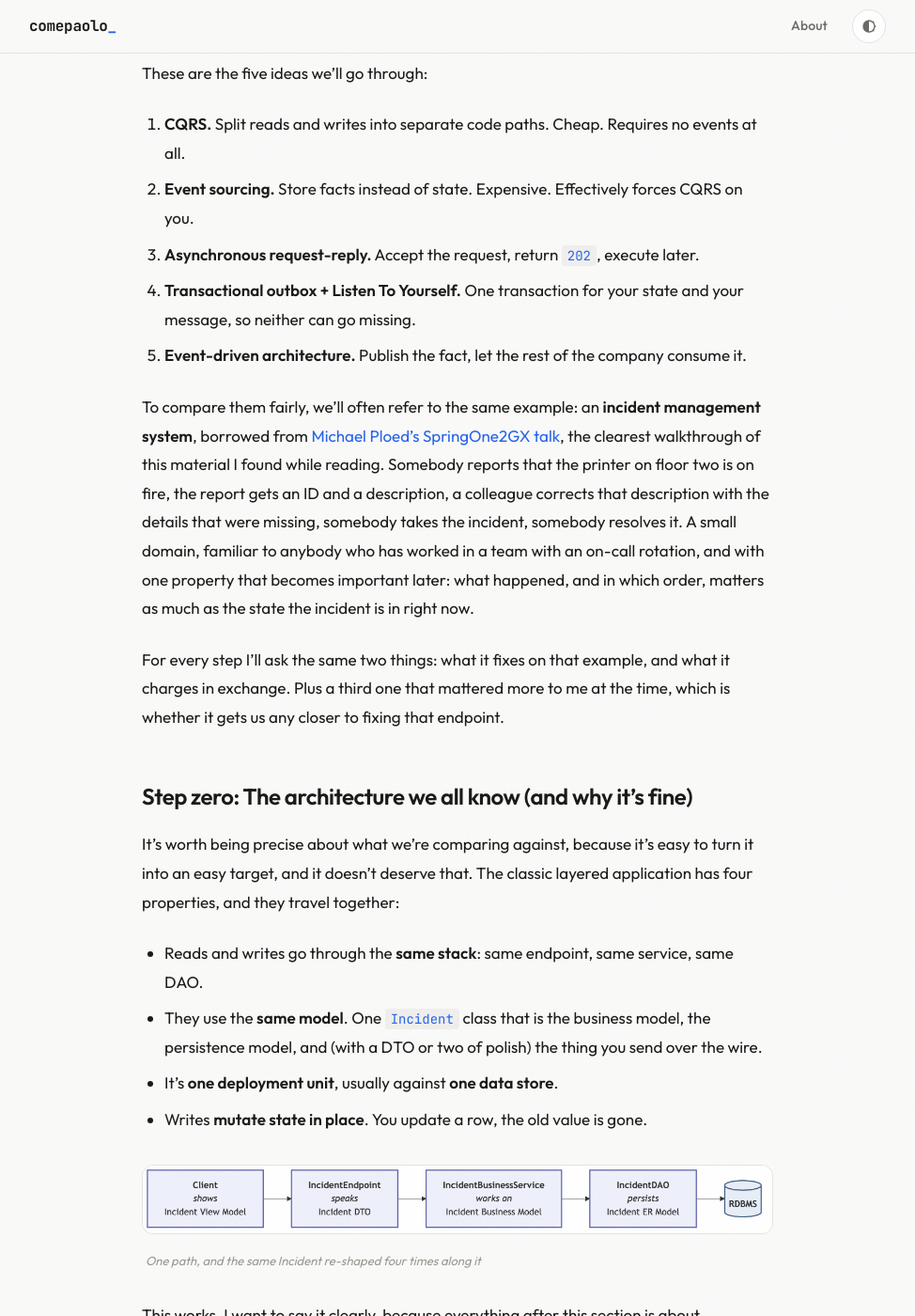
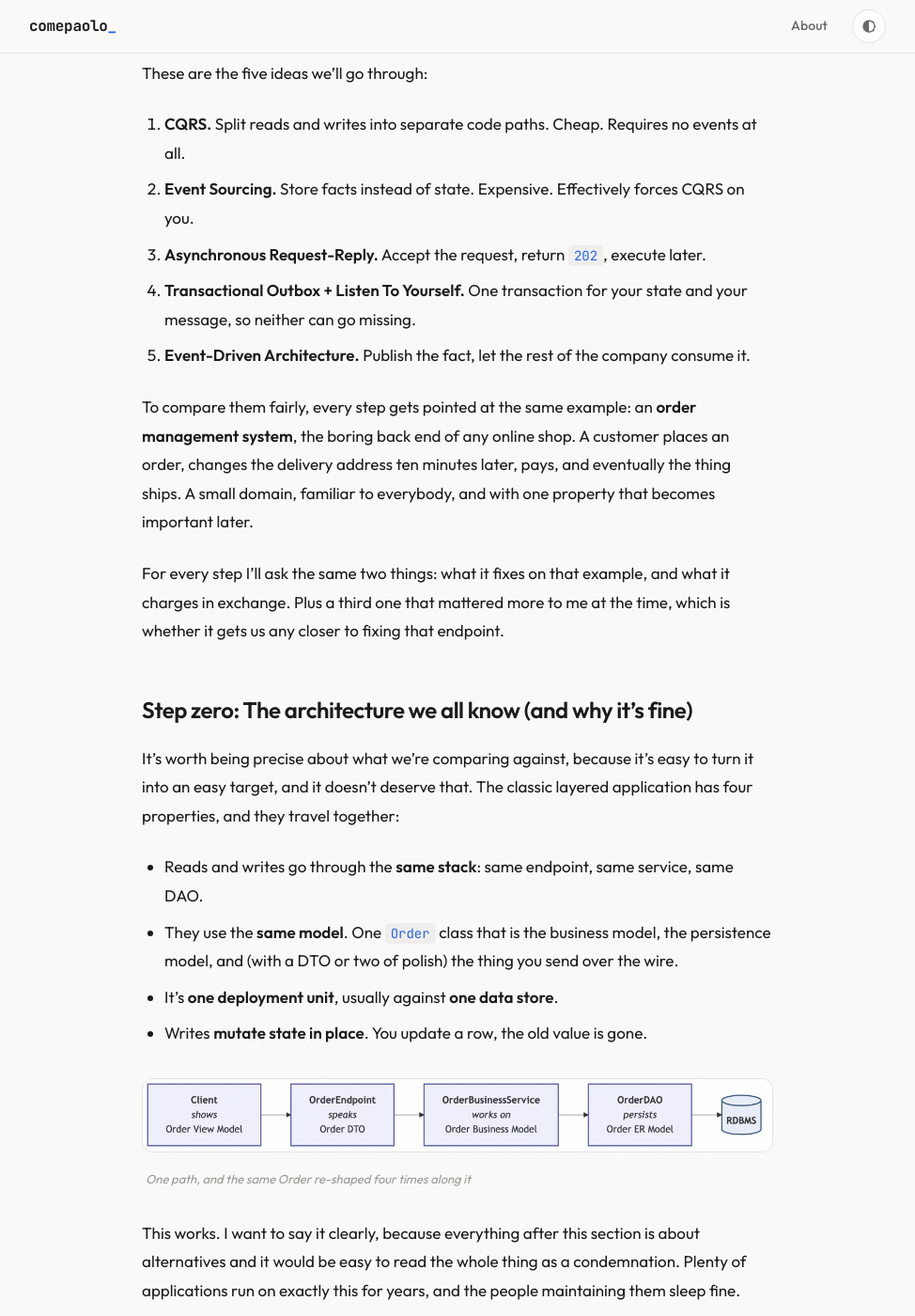
Before and after one commit to maldins46/comepaolo-blog-v2, a Jekyll site: the page built from _posts/2026-08-21-from-cqrs-to-event-driven-architecture.md, in a window 1280 px wide and 1400 px high, scrolled down 1358 px. Shown: the whole window at 94% size, without its empty margins (153-1127 px from the left). Built offline with Jekyll 4.4.1, drawn with Linux system fonts in a browser that asks for light colours; some of the changed text lies outside the part shown.

Commit message:
fix: Unified examples

````diff
--- a/_posts/2026-08-21-from-cqrs-to-event-driven-architecture.md
+++ b/_posts/2026-08-21-from-cqrs-to-event-driven-architecture.md
@@ -20,12 +20,12 @@ So take my hand, and let's walk through that investigation together. What I want
 These are the five ideas we'll go through:
 
 1. **CQRS.** Split reads and writes into separate code paths. Cheap. Requires no events at all.
-2. **Event sourcing.** Store facts instead of state. Expensive. Effectively forces CQRS on you.
-3. **Asynchronous request-reply.** Accept the request, return `202`, execute later.
-4. **Transactional outbox + Listen To Yourself.** One transaction for your state and your message, so neither can go missing.
-5. **Event-driven architecture.** Publish the fact, let the rest of the company consume it.
+2. **Event Sourcing.** Store facts instead of state. Expensive. Effectively forces CQRS on you.
+3. **Asynchronous Request-Reply.** Accept the request, return `202`, execute later.
+4. **Transactional Outbox + Listen To Yourself.** One transaction for your state and your message, so neither can go missing.
+5. **Event-Driven Architecture.** Publish the fact, let the rest of the company consume it.
 
-To compare them fairly, we'll often refer to the same example: an **incident management system**, borrowed from [Michael Ploed's SpringOne2GX talk](https://www.youtube.com/watch?v=A0goyZ9F4bg), the clearest walkthrough of this material I found while reading. Somebody reports that the printer on floor two is on fire, the report gets an ID and a description, a colleague corrects that description with the details that were missing, somebody takes the incident, somebody resolves it. A small domain, familiar to anybody who has worked in a team with an on-call rotation, and with one property that becomes important later: what happened, and in which order, matters as much as the state the incident is in right now.
+To compare them fairly, every step gets pointed at the same example: an **order management system**, the boring back end of any online shop. A customer places an order, changes the delivery address ten minutes later, pays, and eventually the thing ships. A small domain, familiar to everybody, and with one property that becomes important later.
 
 For every step I'll ask the same two things: what it fixes on that example, and what it charges in exchange. Plus a third one that mattered more to me at the time, which is whether it gets us any closer to fixing that endpoint.
 
@@ -34,13 +34,13 @@ For every step I'll ask the same two things: what it fixes on that example, and
 It's worth being precise about what we're comparing against, because it's easy to turn it into an easy target, and it doesn't deserve that. The classic layered application has four properties, and they travel together:
 
 - Reads and writes go through the **same stack**: same endpoint, same service, same DAO.
-- They use the **same model**. One `Incident` class that is the business model, the persistence model, and (with a DTO or two of polish) the thing you send over the wire.
+- They use the **same model**. One `Order` class that is the business model, the persistence model, and (with a DTO or two of polish) the thing you send over the wire.
 - It's **one deployment unit**, usually against **one data store**.
 - Writes **mutate state in place**. You update a row, the old value is gone.
 
 <figure>
-  <img src="{{ site.baseurl }}/assets/article_images/2026-08-21-from-cqrs-to-event-driven-architecture/01-layered.png" alt="The classic layered stack: client, endpoint, business service, DAO and database, each layer holding its own shape of the same Incident">
-  <figcaption>One path, and the same Incident re-shaped four times along it</figcaption>
+  <img src="{{ site.baseurl }}/assets/article_images/2026-08-21-from-cqrs-to-event-driven-architecture/01-layered.png" alt="The classic layered stack: client, endpoint, business service, DAO and database, each layer holding its own shape of the same Order">
+  <figcaption>One path, and the same Order re-shaped four times along it</figcaption>
 </figure>
 
 This works. I want to say it clearly, because everything after this section is about alternatives and it would be easy to read the whole thing as a condemnation. Plenty of applications run on exactly this for years, and the people maintaining them sleep fine.
@@ -61,11 +61,11 @@ Let's start with the definition, because the name is far heavier than the idea.
 That's all of it. A couple of objects inside one component, no broker, no event store anywhere in sight.
 
 <figure>
-  <img src="{{ site.baseurl }}/assets/article_images/2026-08-21-from-cqrs-to-event-driven-architecture/02-cqrs.png" alt="Plain CQRS: a command service with a rich write model and a query service with a flat read model, both against the same database">
+  <img src="{{ site.baseurl }}/assets/article_images/2026-08-21-from-cqrs-to-event-driven-architecture/02-cqrs.png" alt="Plain CQRS: an order command service with a rich write model and an order query service with a flat read model, both against the same database">
   <figcaption>The split is in the code, not in the infrastructure</figcaption>
 </figure>
 
-This alone addresses crack #1. Your write model can be a rich domain object with all its rules, your read model can be a flat denormalised thing that answers "all open incidents assigned to Marco, sorted by priority" in one query, and neither compromises for the other. No broker, no event store, no eventual consistency, no new operational work.
+This alone addresses crack #1. Your write model can be a rich domain object with all its rules, your read model can be a flat denormalised thing that answers "every unshipped order from this week, most valuable first" in one query, and neither compromises for the other. No broker, no event store, no eventual consistency, no new operational work.
 
 Worth saying once, since it confused me for weeks: CQRS and event sourcing are two separate patterns, and the dependency runs one way only. Event sourcing effectively forces CQRS on you, for reasons we'll get to. CQRS needs nothing from event sourcing at all. Greg Young, who coined the term, has been repeating this for years, in a post titled [*CQRS is not an Architecture*](https://gregfyoung.wordpress.com/2012/09/09/cqrs-is-not-an-architecture/). Almost every article presents them as one package, and I read them that way, which is why the cheap idea looked to me like it carried the expensive idea's price tag.
 
@@ -86,22 +86,22 @@ Two rules come with that definition. An event is something that **happened**, ne
 There aren't many moving parts: the **application** produces events, an **event queue** carries them (in practice a message broker), **event handlers** react to them, and the **event store** keeps them durably, forever. The ordered sequence flowing through all of it is the **event stream**.
 
 <figure>
-  <img src="{{ site.baseurl }}/assets/article_images/2026-08-21-from-cqrs-to-event-driven-architecture/03-event-sourcing.png" alt="Event sourcing building blocks: the application, an event queue carrying the incident events, event handlers, and the append-only event store">
+  <img src="{{ site.baseurl }}/assets/article_images/2026-08-21-from-cqrs-to-event-driven-architecture/03-event-sourcing.png" alt="Event sourcing building blocks: the application, an event queue carrying the order events, event handlers, and the append-only event store">
   <figcaption>The application appends facts, handlers react, the store keeps everything forever</figcaption>
 </figure>
 
 ### A worked example
 
-Back to the incident example now. A user submits an incident, someone corrects its description, someone resolves it.
+Back to the order example now. A customer places an order, then changes the delivery address, then the order ships.
 
 In the classic architecture, that's an `INSERT` and two `UPDATE`s, leaving one row in its final state. The description the user *originally* wrote is gone. When it changed, and to what, is gone.
 
 In an event-sourced system, that's three events, appended:
 
 ```
-IncidentReported(id=42, text="printer on fire", reportedBy=riccardo)
-IncidentTextChanged(id=42, text="printer on fire, floor 2, smoke visible")
-IncidentResolved(id=42, resolvedBy=marco, resolution="replaced fuser unit")
+OrderPlaced(id=42, customer=riccardo, items=[...], total=89.90)
+DeliveryAddressChanged(id=42, address="via Roma 12, Jesi")
+OrderShipped(id=42, carrier="BRT", tracking="0042ABC")
 ```
 
 Nothing was overwritten. Current state is what you get by replaying those three in order, and so is the state *as of yesterday*, if you replay only the events up to yesterday.
@@ -110,14 +110,14 @@ Nothing was overwritten. Current state is what you get by replaying those three
 
 Storing facts instead of state raises an obvious question. How do you query any of this?
 
-It's often said that event stores have terrible query performance, and that's not quite right. An event store is excellent at the one question it exists to answer: give me every event for aggregate 42, in order. That's an indexed range scan, and it's fast. What it cannot do is answer *your* question. "All open incidents assigned to Marco, sorted by priority" spans thousands of streams, and no index makes replaying all of them viable.
+It's often said that event stores have terrible query performance, and that's not quite right. An event store is excellent at the one question it exists to answer: give me every event for aggregate 42, in order. That's an indexed range scan, and it's fast. What it cannot do is answer *your* question. "Every unshipped order from this week, most valuable first" spans thousands of streams, and no index makes replaying all of them viable.
 
 So you build the answer in advance. An event handler subscribes to the stream and **projects** it into a read model shaped like the question, and if you can build one projection you can build several: one for the dashboard, one for the search box, another one holding last week's state if somebody asks for it. The application queries those, never the raw log.
 
 And that is CQRS, reached by necessity rather than by choice. Once your source of truth is an event stream, a separate read model isn't an option you evaluate, it's the only way to serve a query at all. This is why the two are almost always taught as one thing: the expensive pattern cannot work without the cheap one, so anybody explaining event sourcing has to explain CQRS on the way. What gets lost is that the reverse isn't true.
 
 <figure>
-  <img src="{{ site.baseurl }}/assets/article_images/2026-08-21-from-cqrs-to-event-driven-architecture/04-es-cqrs.png" alt="Event-sourced CQRS: the command service appends to the event store, snapshots are taken every N events, an event handler projects the stream into read models, and the query service reads those">
+  <img src="{{ site.baseurl }}/assets/article_images/2026-08-21-from-cqrs-to-event-driven-architecture/04-es-cqrs.png" alt="Event-sourced CQRS: the order command service appends to the event store, snapshots are taken every N events, an event handler projects the stream into read models, and the order query service reads those">
   <figcaption>The same split as before, with considerably more machinery</figcaption>
 </figure>
 
@@ -259,4 +259,4 @@ I never did end up needing an event store. What I needed was a table with a `sta
 
 ---
 
-*Michael Ploed's [SpringOne2GX 2015 talk on CQRS and Event Sourcing](https://www.youtube.com/watch?v=A0goyZ9F4bg) is the clearest single walkthrough of the event-sourced end of this story, and the source of the incident management example. For the case that CQRS is a much smaller thing than its reputation suggests, see Greg Young's [CQRS is not an Architecture](https://gregfyoung.wordpress.com/2012/09/09/cqrs-is-not-an-architecture/) and [Martin Fowler's bliki entry](https://martinfowler.com/bliki/CQRS.html). For a concrete outbox implementation in Spring Boot, [this repository](https://github.com/ChintaHari/springboot-transactional-outbox-pattern) is a good starting point.*
+*Michael Ploed's [SpringOne2GX 2015 talk on CQRS and Event Sourcing](https://www.youtube.com/watch?v=A0goyZ9F4bg) is the clearest single walkthrough of the event-sourced end of this story, and the source of the structure I followed here. For the case that CQRS is a much smaller thing than its reputation suggests, see Greg Young's [CQRS is not an Architecture](https://gregfyoung.wordpress.com/2012/09/09/cqrs-is-not-an-architecture/) and [Martin Fowler's bliki entry](https://martinfowler.com/bliki/CQRS.html). For a concrete outbox implementation in Spring Boot, [this repository](https://github.com/ChintaHari/springboot-transactional-outbox-pattern) is a good starting point.*
````
Also changed, not shown: other parts of _posts/2026-08-21-from-cqrs-to-event-driven-architecture.md (+1 -1 lines), assets/article_images/2026-08-21-from-cqrs-to-event-driven-architecture/01-layered.png, assets/article_images/2026-08-21-from-cqrs-to-event-driven-architecture/02-cqrs.png, assets/article_images/2026-08-21-from-cqrs-to-event-driven-architecture/03-event-sourcing.png, assets/article_images/2026-08-21-from-cqrs-to-event-driven-architecture/04-es-cqrs.png, 4 other files.
